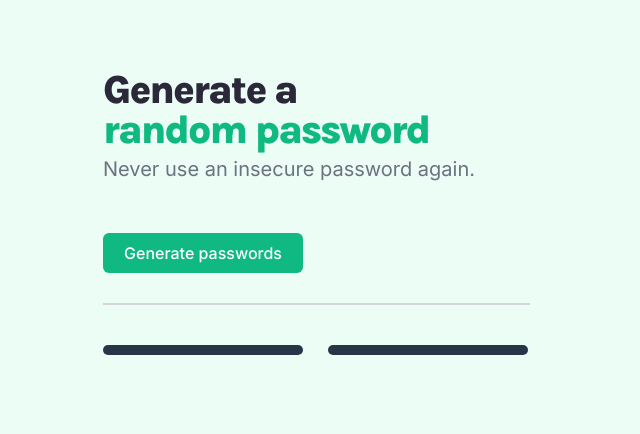
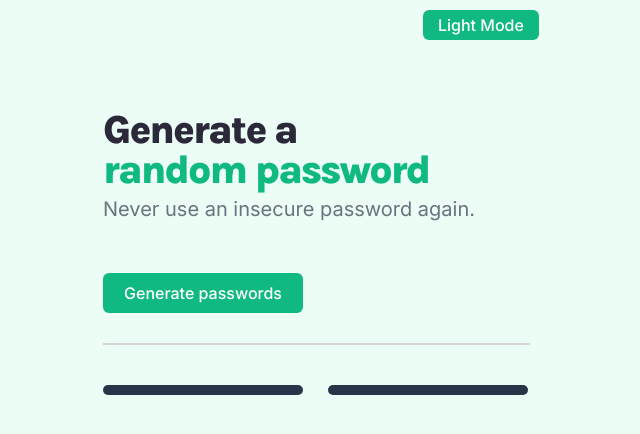
Before and after one commit to FernandaMaro/Password, a plain HTML site: page index.html in a window 1280 px wide. Shown: the whole page, without its empty margins (312-952 px from the left). Drawn offline with Linux system fonts and the light colour scheme.

Commit message:
Dark mode button

```diff
--- a/index.css
+++ b/index.css
@@ -31,20 +31,25 @@ p {
     text-align: left;
     margin: 5px 0px 0px 0px;
 }
-
-#generate-btn {
+.btn{
     background-color: #10B981;
+    color: #FFFFFF;
     border: none;
-    width: 200px;
-    height: 40px;
     padding: 5px 15px;
     border-radius: 6px;
     font-family: "Inter", sans-serif;
     font-size: 16px;
     font-weight: 500;
+}
+
+#generate-btn {
+    width: 200px;
+    height: 40px;
     line-height: 24px;
-    color: #FFFFFF;
     margin: 50px 0px 0px 0px;
+}
+#toggleTheme{
+    margin: 10px 0px 0px 20rem ;
 }
 
 #line {
@@ -73,3 +78,10 @@ p {
 ;
 
 }
+
+.dark-mode{
+    background-color:#1F2937;
+}
+.dark-mode p, .dark-mode #black{
+    color: #F9FAFB;
+}
--- a/index.html
+++ b/index.html
@@ -15,9 +15,10 @@
 
 <body>
     <div>
+        <button class="btn" id="toggleTheme" onclick="toggleTheme()">Light Mode</button>
         <h1 id="black">Generate a<br><span id="green">random password</span></h1>
         <p>Never use an insecure password again.</p>
-        <button id="generate-btn">Generate passwords </button>
+        <button class="btn" id="generate-btn">Generate passwords </button>
         <hr id="line">
         <div id="fields">
             <div class="field" id="password-el"></div>
--- a/index.js
+++ b/index.js
@@ -14,3 +14,14 @@ generateBtn.addEventListener("click", function getPassword(){
         passwordEL2.textContent+= characters[randomCharacters2]
   }
 })
+
+function toggleTheme() {
+  let body = document.body;
+  let themeButton = document.getElementById('toggleTheme');
+
+  body.classList.toggle('dark-mode');
+  let isDarkMode = body.classList.contains('dark-mode');
+
+  themeButton.setAttribute('aria-checked', isDarkMode);
+  themeButton.textContent = isDarkMode ? 'Dark Mode' : 'Light Mode';
+}
```
